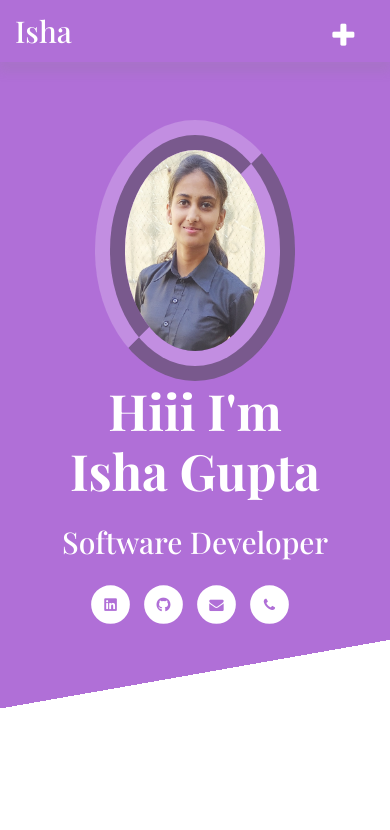
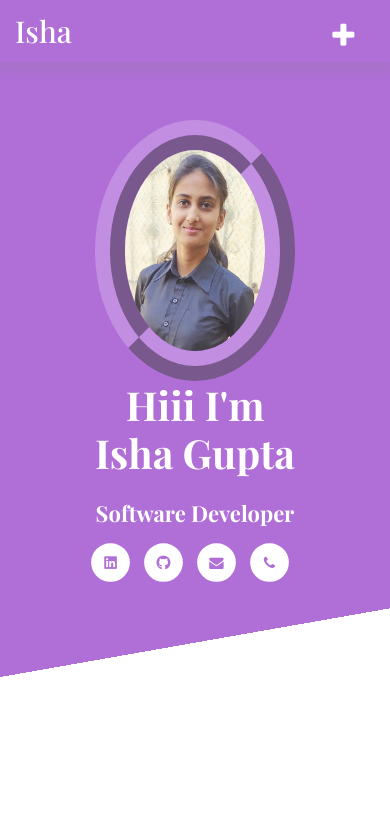
Before and after one commit to ishathedeveloper/Isha_repository, a plain HTML site: page index.html in a window 390 px wide. Shown: the top 830 px of the page. Drawn offline with nearby package versions, Linux system fonts and the light colour scheme; a web font is replaced by a local one.

Commit message:
updated heading
updated heading

```diff
--- a/css/global.css
+++ b/css/global.css
@@ -122,7 +122,6 @@ ul {
 img {
     max-width: 100%;
     display: block;
-    margin: 10px 0;
 }
 
 .content-wrapper {
@@ -780,7 +779,7 @@ img {
 
 @media (max-width : 767px){
     h1{
-        font-size: 50px;
+        font-size: 40px;
         line-height: 1.2;
     }
 }
--- a/index.html
+++ b/index.html
@@ -58,7 +58,7 @@
                     <div class="heading-content">
                         <h1 class="all-text-white">Hiii I'm<br>
                             <strong>Isha Gupta</strong></h1>
-                        <h3 class="all-text-white">Software Developer </h3>
+                        <h5 class="all-text-white">Software Developer </h5>
                         <div class="social-sharing flex">
                             <!-- linkedin -->
                             <a href="https://www.linkedin.com/in/isha-gupta-2079aa212/" class="social-icon">
```
